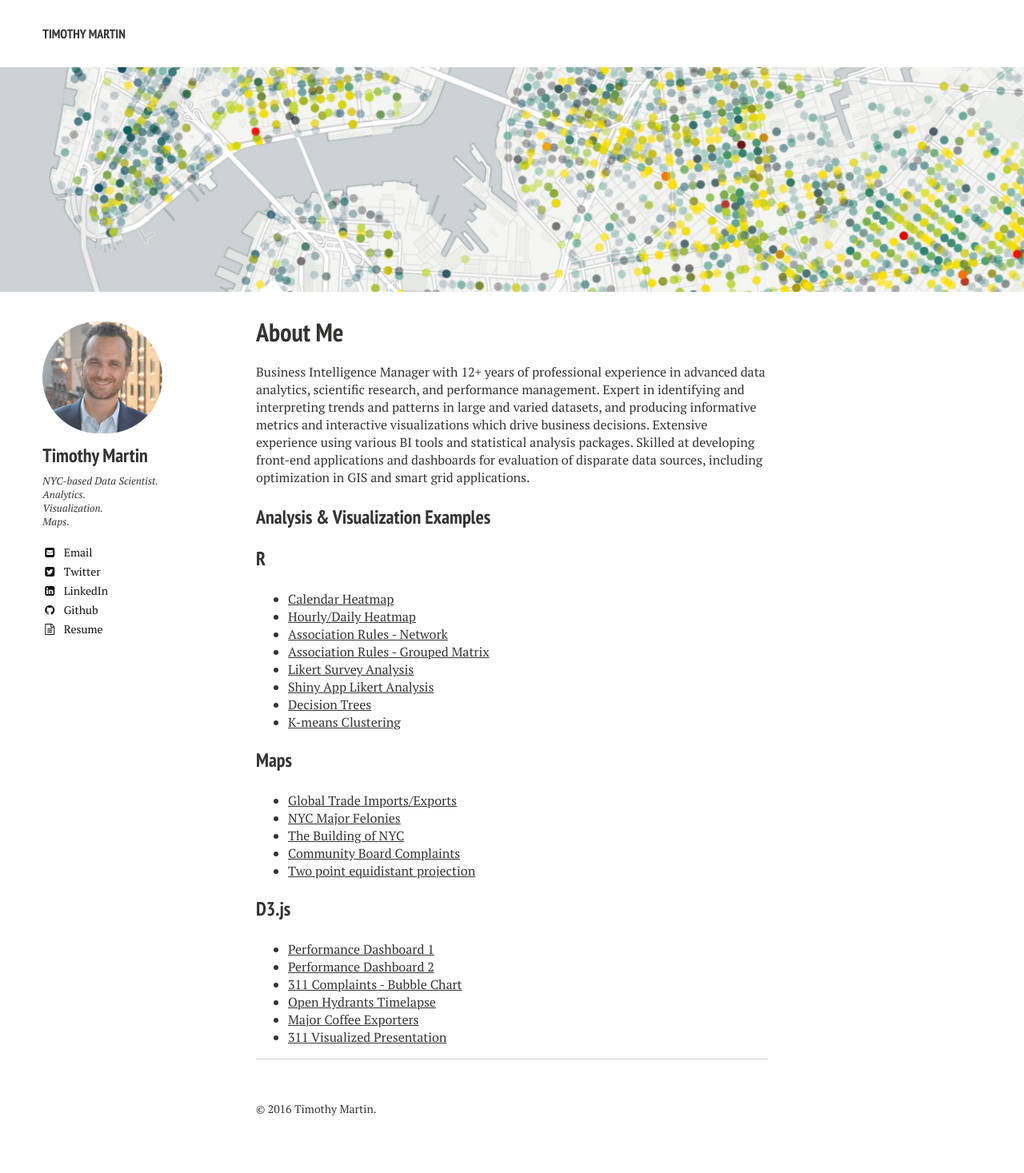
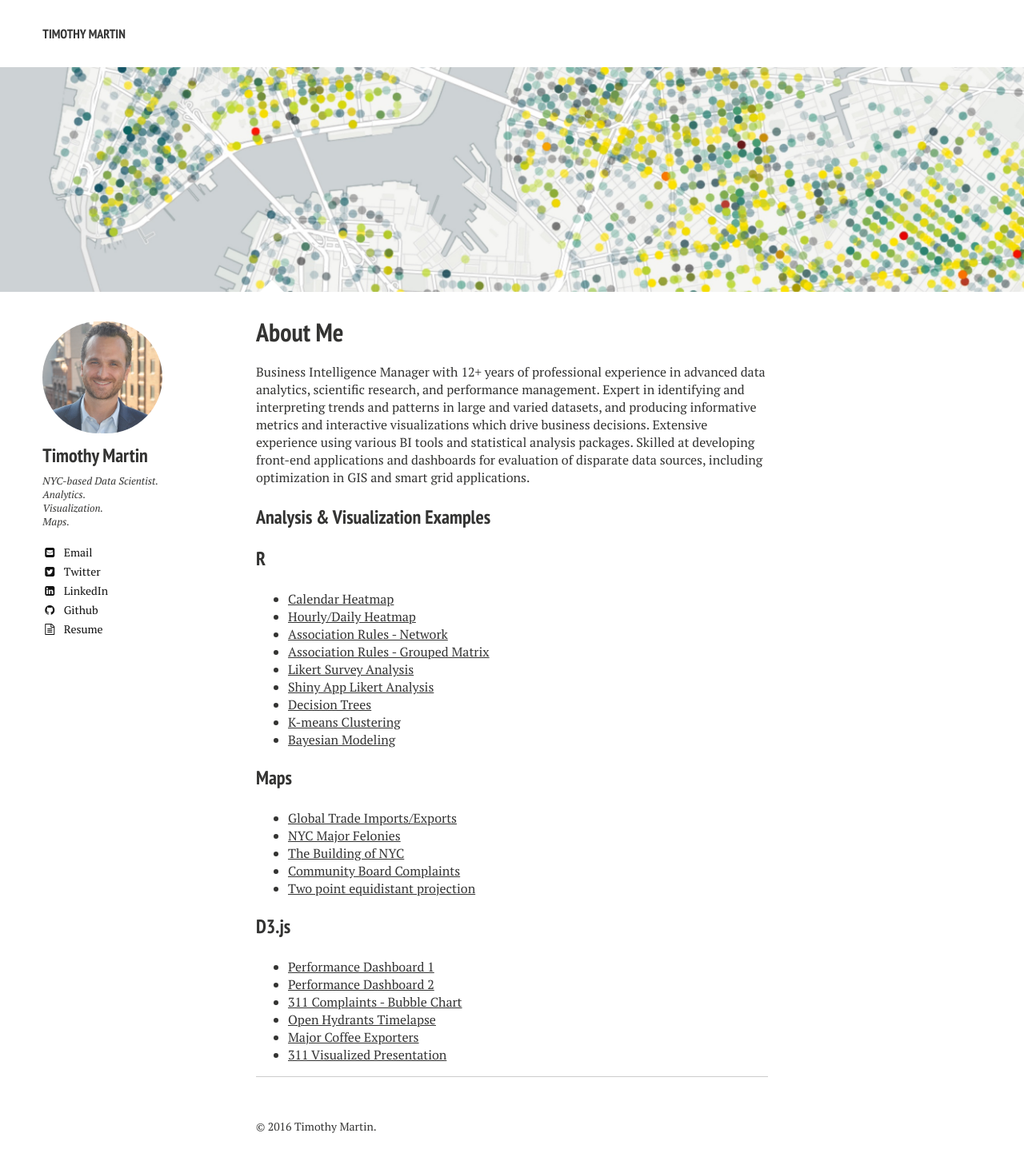
Before and after one commit to timothymartin76/timothymartin76.github.io, a Jekyll site: the page built from index.md, in a window 1280 px wide. Shown: the whole page at 80% size. Built offline with Jekyll 4.4.1, drawn with Linux system fonts in a browser that asks for light colours; nearby versions of some CDN libraries; before the commit the page ends 1445 px from its top, so only the background shows below that.

Commit message:
Update index.md

```diff
--- a/index.md
+++ b/index.md
@@ -23,6 +23,7 @@
 * <a href="http://timothymartin76.github.io/Likert-Survey-Shiny/" target="_blank">Shiny App Likert Analysis</a>
 * <a href="https://raw.githubusercontent.com/timothymartin76/Decision_Trees/master/tree2.PNG" target="_blank">Decision Trees</a>
 * <a href="https://raw.githubusercontent.com/timothymartin76/K_Means_Clustering/master/cluster_2.PNG" target="_blank">K-means Clustering</a>
+* <a href="https://raw.githubusercontent.com/timothymartin76/Bayesian_Model/master/Bayesian.PNG" target="_blank">Bayesian Modeling</a>
 
 ### Maps
 
```
